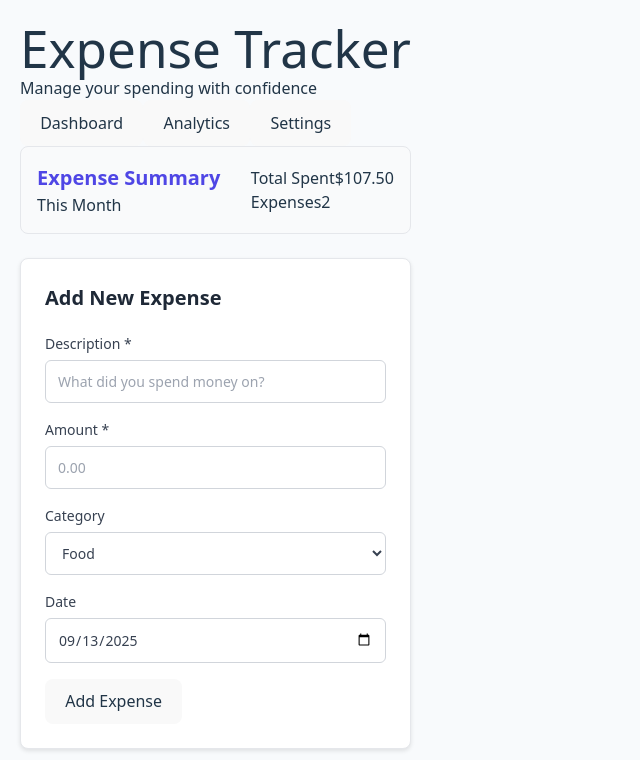
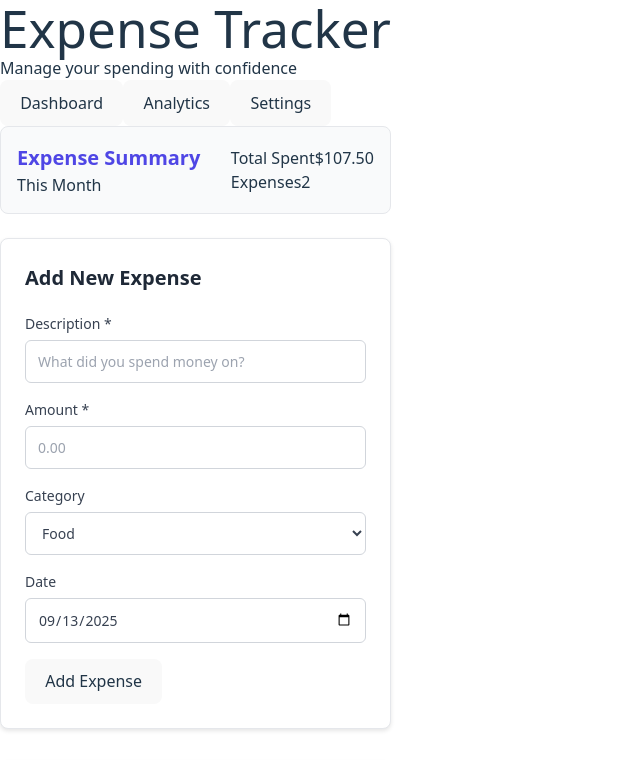
Before and after one commit to munisaILH/expense-tracker, a React (Vite) app: page / in a window 1280 px wide. Shown: the top 760 px of the page, without its empty margins (0-640 px from the left). Built offline with nearby package versions, Linux system fonts and the light colour scheme.

Commit message:
Changes, then deleted App.css

```diff
--- a/src/App.css
+++ /dev/null
@@ -1,19 +0,0 @@
-/* src/App.css */
-.App {
-  min-height: 100vh;
-  background-color: #f8fafc; /* Light gray background instead of white */
-}
-
-/* Ensure the header container doesn't add extra spacing */
-.app-container {
-  max-width: 1200px;
-  margin: 0 auto;
-  padding: 20px;
-}
-
-/* Reset any default body margins that might cause issues */
-body {
-  margin: 0;
-  padding: 0;
-  background-color: #f8fafc;
-}
--- a/src/App.tsx
+++ b/src/App.tsx
@@ -4,7 +4,8 @@ import Header from './components/Header/Header';
 import ExpenseSummary from './components/ExpenseSummary/ExpenseSummary';
 import ExpenseList from './components/ExpenseList/ExpenseList';
 import ExpenseForm from './components/ExpenseForm/ExpenseForm';
-import './App.css';
+import type  FilterOption from './components/ExpenseCard/ExpenseCard';
+//import './App.css';
 
 // Type for expense data
 interface Expense {
@@ -70,8 +71,8 @@ function App() {
 
           <ExpenseForm onSubmit={handleAddExpense} />
 
-          {/* FIXED: Pass expenses directly, not as initialExpenses */}
-           <ExpenseList expenses={expenses} />
+          {/*ERROR: Union Type, still not working- not sure how to fix this issue yet*/}
+           <ExpenseList expenses ={expenses} />
         </main>
       </div>
     </div>
--- a/src/components/ExpenseCard/ExpenseCard.tsx
+++ b/src/components/ExpenseCard/ExpenseCard.tsx
@@ -35,7 +35,7 @@ export interface ExpenseCardProps {
   description: FilterOption;     // What the expense was for (e.g., "Lunch at Joe's Pizza")
   amount: number;         // Cost in dollars (will be formatted to show currency)
   category: ExpenseCategory;       //Only allows valid categories
-  date: FilterOption;          // When the expense occurred- date (formatted as string)
+  date: string;          // When the expense occurred- date (formatted as string)
 
   // Optional props (can be provided or not)
   //Adds functionality w/o breaking anything -> more flexible
```
